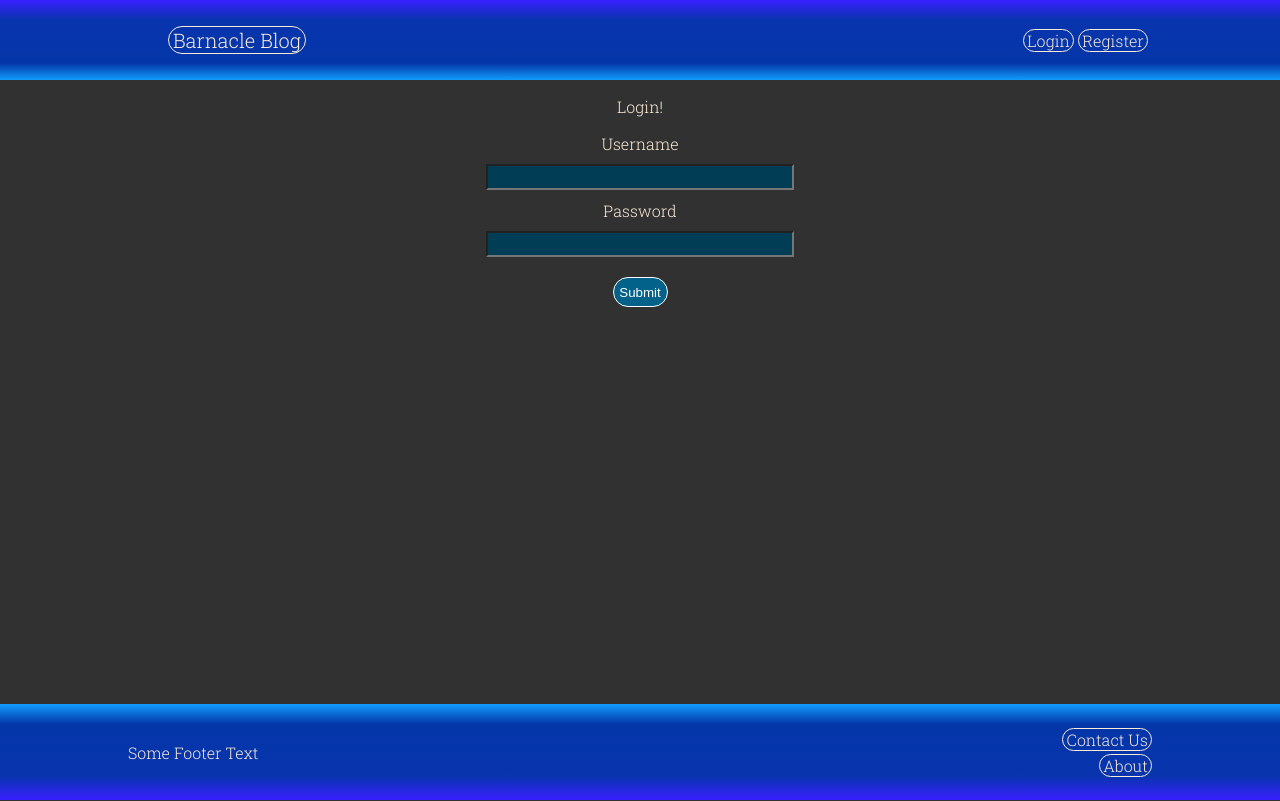
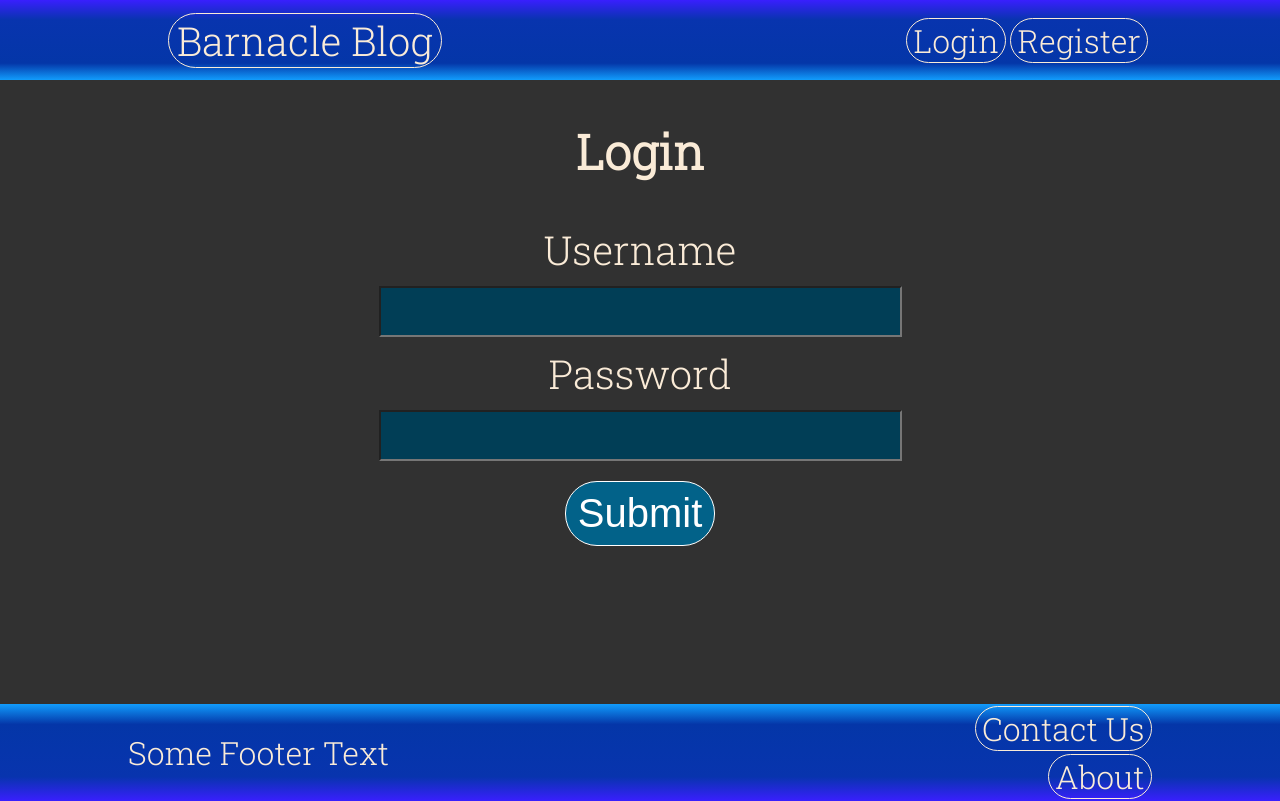
Before and after one commit to Tsvetelin-Crimson/Barnacle-Blog, an Angular app: page /login in a window 1280 px wide. Built offline with nearby package versions, Linux system fonts and the light colour scheme.

Commit message:
More Style improvements

```diff
--- a/src/app/app.component.scss
+++ b/src/app/app.component.scss
@@ -11,6 +11,7 @@
 }
 
 .content-container {
+    width: 100%;
     flex: 1;
     min-height: 78%;
     display: flex;
--- a/src/app/authentication/login/login.component.html
+++ b/src/app/authentication/login/login.component.html
@@ -1,10 +1,9 @@
 <form class="form" #loginForm="ngForm" (ngSubmit)="login(loginForm)">
-    <p style="align-self: center;">Login!</p>
-    <p *ngIf="error != ''" class="error-text">{{error}}</p>
+    <h2 style="align-self: center;">Login</h2>
+    <h5 *ngIf="error != ''" class="error-text">{{error}}</h5>
     <label for="username" class="form-label">Username</label>
     <div class="form-item ">
         <input type="text" name="username" class="form-input" required ngModel #usernameElement="ngModel" >  <!-- [ngModel]="usernameComp" unneeded -->
-
     </div>
     <div class="form-item" *ngIf="usernameElement.touched && usernameElement.value.length < 3">
         <span class="error-text">Password is required with a minimum of length 3 symbols</span>
@@ -12,7 +11,7 @@
 
     <label for="password" class="form-label">Password</label>
     <div class="form-item">
-        <input type="password" name="password" ngModel required #passwordElement="ngModel">
+        <input type="password" name="password" class="form-input" ngModel required #passwordElement="ngModel">
     </div>
     <div class="form-item" *ngIf="passwordElement.touched && passwordElement.value.length < 5">
         <span class="error-text">Password is required with a minimum of length 5 symbols!</span>
--- a/src/app/authentication/login/login.component.scss
+++ b/src/app/authentication/login/login.component.scss
@@ -6,10 +6,10 @@
 }
 
 .error-text {
-    font-size: small;
     color: rgb(255, 0, 0);
+    font-size: 30px;
 }
 .form-label {
     display: block;
-    font-size: medium;
+    font-size: 40px;
 }
--- a/src/app/authentication/login/login.component.ts
+++ b/src/app/authentication/login/login.component.ts
@@ -7,7 +7,10 @@ import { AuthService } from '../services/auth/auth-service.service';
 @Component({
   selector: 'app-login',
   templateUrl: './login.component.html',
-  styleUrls: ['./login.component.scss']
+  styleUrls: ['./login.component.scss'],
+  host: {
+    class: 'host-element'
+  }
 })
 export class LoginComponent implements OnInit {
   error = '';
--- a/src/app/authentication/register/register.component.html
+++ b/src/app/authentication/register/register.component.html
@@ -1,7 +1,7 @@
 
 <form class="form" #registerForm="ngForm" (ngSubmit)="register(registerForm)" ><!-- [formGroup]="form" -->
-    <p style="align-self: center;">Register</p>
-    <p *ngIf="error != ''" class="error-text">{{error}}</p>
+    <h2 style="align-self: center;">Register</h2>
+    <h5 *ngIf="error != ''" class="error-text">{{error}}</h5>
 
     <label for="username" class="form-label">Username</label>
     <div class="form-item ">
--- a/src/app/authentication/register/register.component.scss
+++ b/src/app/authentication/register/register.component.scss
@@ -6,10 +6,10 @@
 }
 
 .error-text {
-    font-size: small;
     color: rgb(255, 0, 0);
+    font-size: 30px;
 }
 .form-label {
     display: block;
-    font-size: medium;
+    font-size: 40px;
 }
--- a/src/app/authentication/register/register.component.ts
+++ b/src/app/authentication/register/register.component.ts
@@ -7,7 +7,10 @@ import { AuthService } from '../services/auth/auth-service.service';
 @Component({
   selector: 'app-register',
   templateUrl: './register.component.html',
-  styleUrls: ['./register.component.scss']
+  styleUrls: ['./register.component.scss'],
+  host: {
+    class: 'host-element'
+  }
 })
 export class RegisterComponent implements OnInit {
   error = '';
--- a/src/app/core/header/header.component.scss
+++ b/src/app/core/header/header.component.scss
@@ -26,7 +26,7 @@
     justify-self: flex-start;
     margin: auto;
     margin-left: 0;
-    font-size: 20px;
+    font-size: 40px;
 }
 
 .logout {
--- a/src/app/posts/posts-catalog/posts-catalog.component.scss
+++ b/src/app/posts/posts-catalog/posts-catalog.component.scss
@@ -4,10 +4,16 @@
 }
 
 .content {
-    margin-top: 2%;
-    margin-left: 5%;
+    border-left: 2px solid;
+    padding-top: 1%;
+    padding-bottom: 1%;
+    padding-left: 1%;
+    border-color: rgb(118, 118, 118);
+
+    margin-top: 1%;
+    margin-left: 4%;
     margin-right: 5%;
-    margin-bottom: 2%;
+    margin-bottom: 1%;
     display: flex;
     flex-direction: row;
     flex-wrap: wrap;
--- a/src/styles.scss
+++ b/src/styles.scss
@@ -5,7 +5,7 @@ body {
     margin: 0;
     padding: 0;
     top: 0;
-    font-size: 16px;
+    font-size: 32px;
     color: antiquewhite;
 
     background-color: rgb(49, 49, 49);
@@ -26,15 +26,20 @@ a {
 input {
     background-color: rgb(1, 62, 86);
     color: antiquewhite;
-    height: 20px;
-    width: 300px;
+    font-size: 40px;
+    height: auto;
+    width: auto;
+    line-height: 40px;
 }
 
 
 button{
+    font-size: 40px;
     background-color: rgb(2, 98, 137);
-    height: 30px;
-    width: 55px;
+    // height: 30px;
+    // width: 55px;
+    height: 65px;
+    width: 150px;
     color: white;
     border: 2px;
     border-style: solid;
@@ -84,3 +89,7 @@ button{
     justify-items: center;
     justify-content: center;
 }
+
+.host-element {
+    width: 100%;
+}
```
